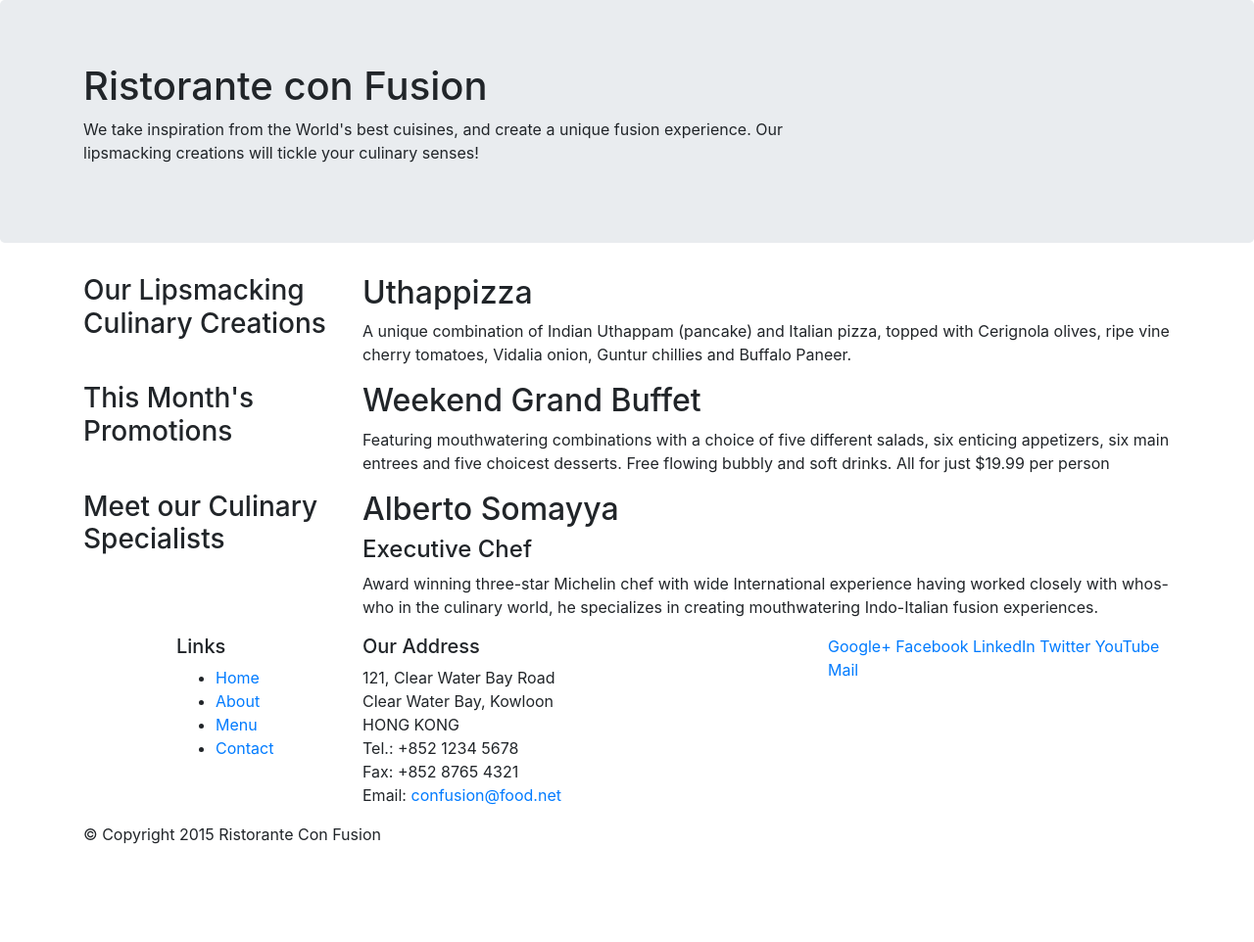
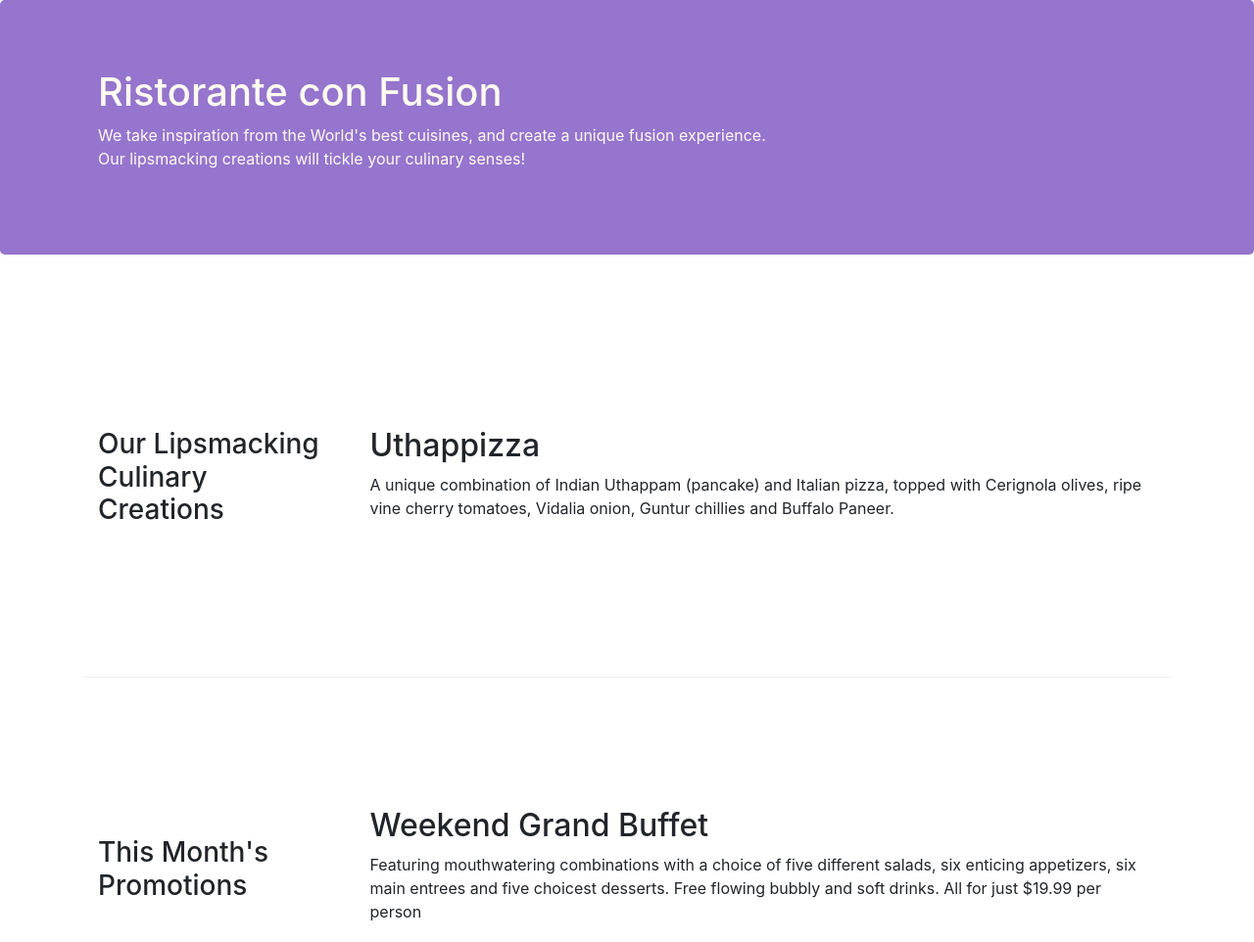
Before and after one commit to JayKitKit/confusion, a website: page index.html in a window 1280 px wide. Shown: the top 962 px of the page at 98% size. Before the commit the page ends 880 px from the top, so only its background shows below. Drawn offline with nearby package versions, Linux system fonts and the light colour scheme.

Commit message:
Bootstrap grid part two

```diff
--- /dev/null
+++ b/css/styles.css
@@ -0,0 +1,30 @@
+.row-header{
+	margin: 0px auto;
+	padding: 0px auto;
+}
+
+.row-content{
+	margin: 0px auto;
+	padding: 50px 0px 50px 0px;
+	border-bottom: 1px ridge;
+	min-height: 400px;
+}
+
+.footer{
+	background-color: #D1C4E9;
+	margin: 0px auto;
+	padding: 20px 0px 20px 0px;
+}
+
+.jumbotron{
+	padding: 70px 30px 70px 30px;
+	margin 0px auto;
+	background: #9575CD;
+	color: floralwhite;
+}
+
+.address {
+	font-size: 80%;
+	margin: 0px;
+	color: #0f0f0f;
+}
--- a/index.html
+++ b/index.html
@@ -10,13 +10,14 @@
 
     <!-- Bootstrap CSS -->
     <link rel="stylesheet" href="node_modules/bootstrap/dist/css/bootstrap.min.css">
+    <link rel="stylesheet" href="css/styles.css">
 </head>
 
 <body>
 
     <header class="jumbotron">
         <div class="container">
-            <div class="row">
+            <div class="row row-header">
                 <div class="col-12 col-sm-8">
                     <h1>Ristorante con Fusion</h1>
                     <p>We take inspiration from the World's best cuisines, and create a unique fusion experience. Our lipsmacking creations will tickle your culinary senses!</p>
@@ -28,18 +29,18 @@
     </header>
 
     <div class="container">
-        <div class="row">
-            <div class="col-sm-4 push-sm-8 col-md-3 push-md-9">
+        <div class="row row-content align-items-center">
+            <div class="col-sm-4  col-md-3 flex-last">
                 <h3>Our Lipsmacking Culinary Creations</h3>
             </div>
-            <div class="col-sm pull-sm-4  col-md pull-md-3">
+            <div class="col-sm   col-md flex-first">
                 <h2>Uthappizza</h2>
                 <p>A unique combination of Indian Uthappam (pancake) and Italian pizza, topped with Cerignola olives, ripe vine cherry tomatoes, Vidalia onion, Guntur chillies and Buffalo Paneer.</p>
             </div>
         </div>
 
 
-        <div class="row">
+        <div class="row row-content align-items-center">
              <div class="col-sm-4 col-md-3">
                 <h3>This Month's Promotions</h3>
             </div>
@@ -49,11 +50,11 @@
             </div>
         </div>
 
-        <div class="row">
-             <div class="col-sm-4 push-sm-8 col-md-3 push-md-9">
+        <div class="row row-content align-items-center">
+             <div class="col-sm-4  col-md-3 flex-last">
                 <h3>Meet our Culinary Specialists</h3>
             </div>
-            <div class="col-sm pull-sm-4 col-md pull-md-3">
+            <div class="col-sm  col-md flex-first">
                 <h2>Alberto Somayya</h2>
                 <h4>Executive Chef</h4>
                 <p>Award winning three-star Michelin chef with wide International experience having worked closely with whos-who in the culinary world, he specializes in creating mouthwatering Indo-Italian fusion experiences. </p>
@@ -61,12 +62,12 @@
         </div>
     </div>
 
-    <footer>
+    <footer class="footer">
         <div class="container">
             <div class="row">
                 <div class="col-5 offset-1 col-sm-2">
                     <h5>Links</h5>
-                    <ul>
+                    <ul class="list-unstyled">
                         <li><a href="#">Home</a></li>
                         <li><a href="#">About</a></li>
                         <li><a href="#">Menu</a></li>
@@ -84,8 +85,8 @@
 		              Email: <a href="mailto:confusion@food.net">confusion@food.net</a>
 		           </address>
                 </div>
-                <div class="col col-sm-4">
-                    <div>
+                <div class="col col-sm-4 align-self-center">
+                    <div style="text-align:center">
                         <a href="http://google.com/+">Google+</a>
                         <a href="http://www.facebook.com/profile.php?id=">Facebook</a>
                         <a href="http://www.linkedin.com/in/">LinkedIn</a>
@@ -95,7 +96,7 @@
                     </div>
                 </div>
            </div>
-           <div class="row">
+           <div class="row justify-content-center">
                 <div class="col-auto">
                     <p>© Copyright 2015 Ristorante Con Fusion</p>
                 </div>
--- /dev/null
+++ b/styles.css
@@ -0,0 +1,17 @@
+.row-header{
+	margin: 0px auto;
+	padding: 0px auto;
+}
+
+.row-content{
+	margin: 0px auto;
+	padding: 50px 0px 50px 0px;
+	border-bottom: 1px ridge;
+	min-height: 400px;
+}
+
+.footer{
+	background-color: #D1C4E9;
+	margin: 0px auto;
+	padding: 20px 0px 20px 0px;
+}
```
